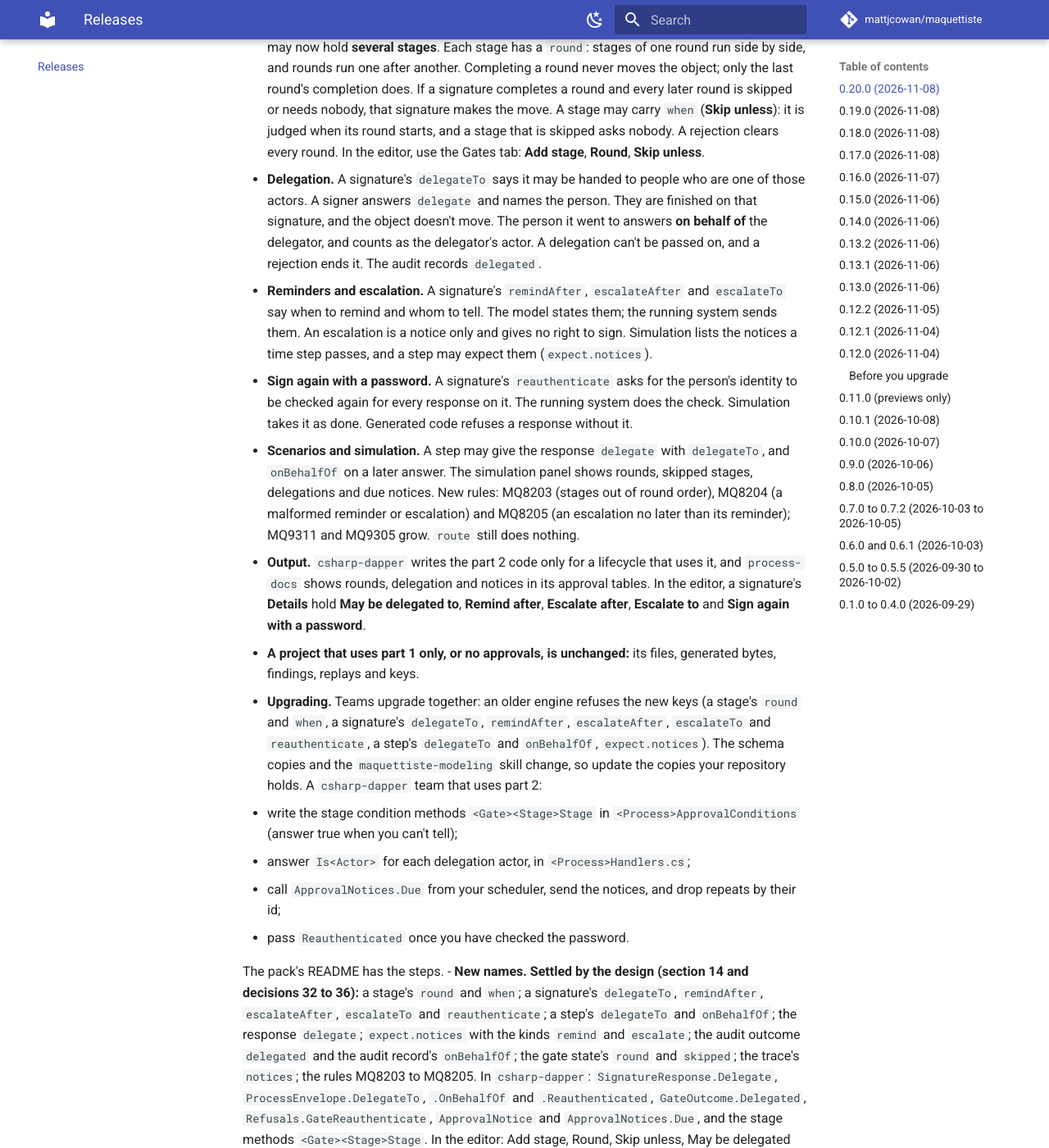
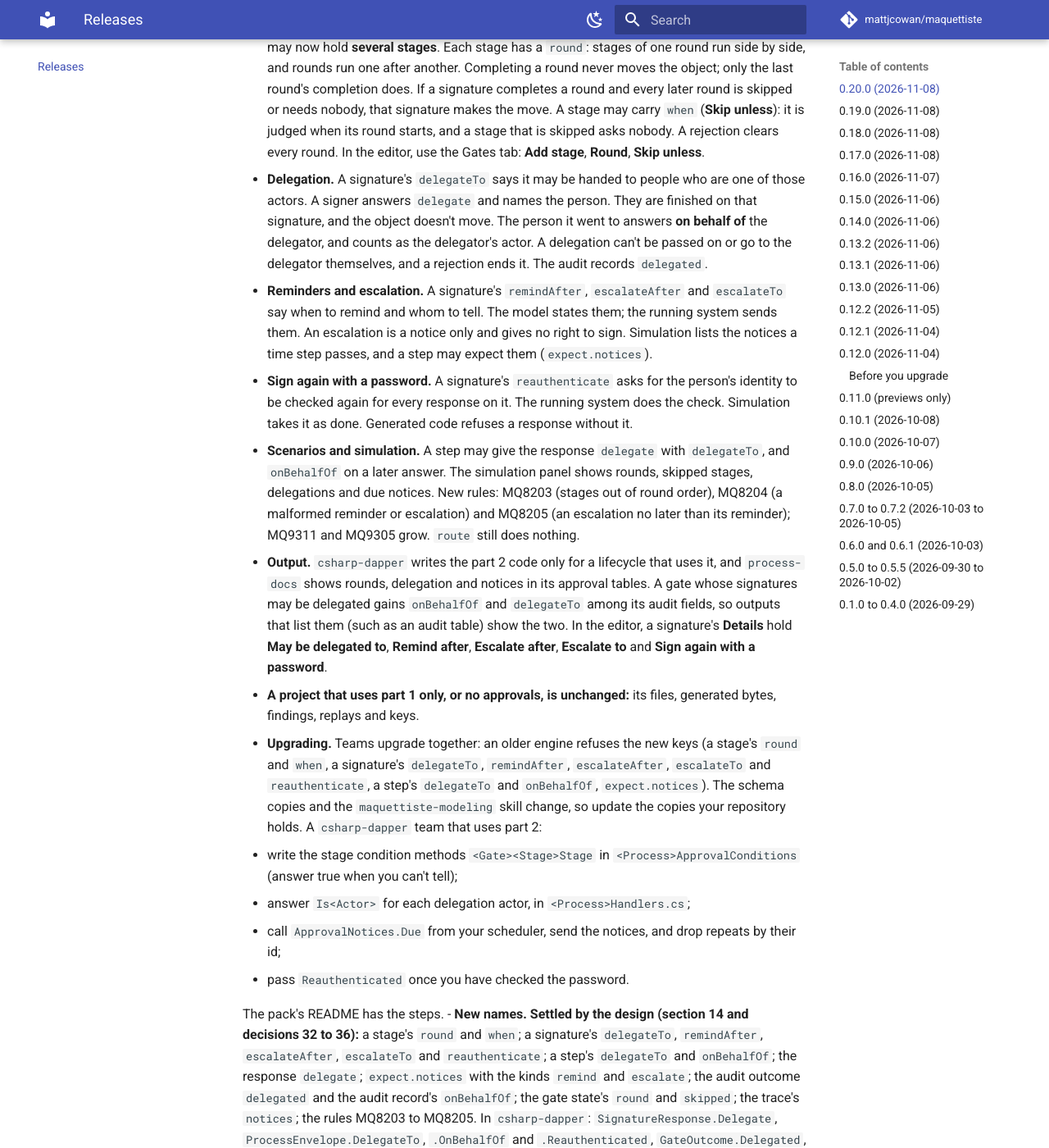
Before and after one commit to mattjcowan/maquettiste, an MkDocs documentation site: the page built from docs/releases.md, in a window 1280 px wide and 1400 px high, scrolled down 402 px. Shown: the whole window at 82% size. Built offline with MkDocs 1.6.1 and Material for MkDocs 9.7.7, drawn with Linux system fonts in a browser that asks for light colours; comment, search, counter and statistics services are not loaded; some of the changed text lies outside the part shown.

Commit message:
Sign-off, part 2: the last names and notes in the 0.20.0 release notes

```diff
--- a/docs/releases.md
+++ b/docs/releases.md
@@ -14,7 +14,7 @@
   asks nobody. A rejection clears every round. In the editor, use the Gates tab: **Add stage**, **Round**, **Skip unless**.
 - **Delegation.** A signature's `delegateTo` says it may be handed to people who are one of those actors. A signer answers `delegate` and
   names the person. They are finished on that signature, and the object doesn't move. The person it went to answers **on behalf of** the
-  delegator, and counts as the delegator's actor. A delegation can't be passed on, and a rejection ends it. The audit records `delegated`.
+  delegator, and counts as the delegator's actor. A delegation can't be passed on or go to the delegator themselves, and a rejection ends it. The audit records `delegated`.
 - **Reminders and escalation.** A signature's `remindAfter`, `escalateAfter` and `escalateTo` say when to remind and whom to tell. The model
   states them; the running system sends them. An escalation is a notice only and gives no right to sign. Simulation lists the notices a
   time step passes, and a step may expect them (`expect.notices`).
@@ -25,7 +25,8 @@
   malformed reminder or escalation) and MQ8205 (an escalation no later than its reminder); MQ9311 and MQ9305 grow. `route` still does
   nothing.
 - **Output.** `csharp-dapper` writes the part 2 code only for a lifecycle that uses it, and `process-docs` shows rounds, delegation and
-  notices in its approval tables. In the editor, a signature's **Details** hold **May be delegated to**, **Remind after**, **Escalate
+  notices in its approval tables. A gate whose signatures may be delegated gains `onBehalfOf` and `delegateTo` among its audit fields, so
+  outputs that list them (such as an audit table) show the two. In the editor, a signature's **Details** hold **May be delegated to**, **Remind after**, **Escalate
   after**, **Escalate to** and **Sign again with a password**.
 - **A project that uses part 1 only, or no approvals, is unchanged:** its files, generated bytes, findings, replays and keys.
 - **Upgrading.** Teams upgrade together: an older engine refuses the new keys (a stage's `round` and `when`, a signature's `delegateTo`,
@@ -50,8 +51,9 @@
     `signature.escalate_after_ms` and `_ticks`.
   - `csharp-dapper`: `IApprovalConditions.StageNeeded`; `ApprovalProgress.Round`, `.Skipped`, `.Delegated` and `.Notices`;
     `SignatureEntry.OnBehalfOf` and `.DelegateTo`; `StageDefinition.Round` and `.When`; `SignatureDefinition.RemindAfter`,
-    `.EscalateAfter` and `.EscalateTo`; `NoticeKind`; the refusal text `gate-reauthenticate`.
-  - Editor: Details, Round N, Stage.
+    `.EscalateAfter` and `.EscalateTo`; `NoticeKind`; the refusal text `gate-reauthenticate`; `EventRequest.DelegateTo`, `.OnBehalfOf`
+    and `.Reauthenticated`; `StepResult.Notices` and `CommandResult.Notices`; the `Is<Actor>` answers for delegation actors.
+  - Editor: Details, Round N, Stage, "waits for round N", "Next notice".
 - **Limits.** The model keeps no list of absent people and no standing substitutes. Generated code doesn't send notices, doesn't check a
   password and doesn't remember which notices it handed out: the host drops repeats by id. A stage's `when` in a gate policy is refused
   (MQ8202). Observers, weighted votes and "all", "any" or a share as counts are not offered. Generated code can't tell when an instance that
```
